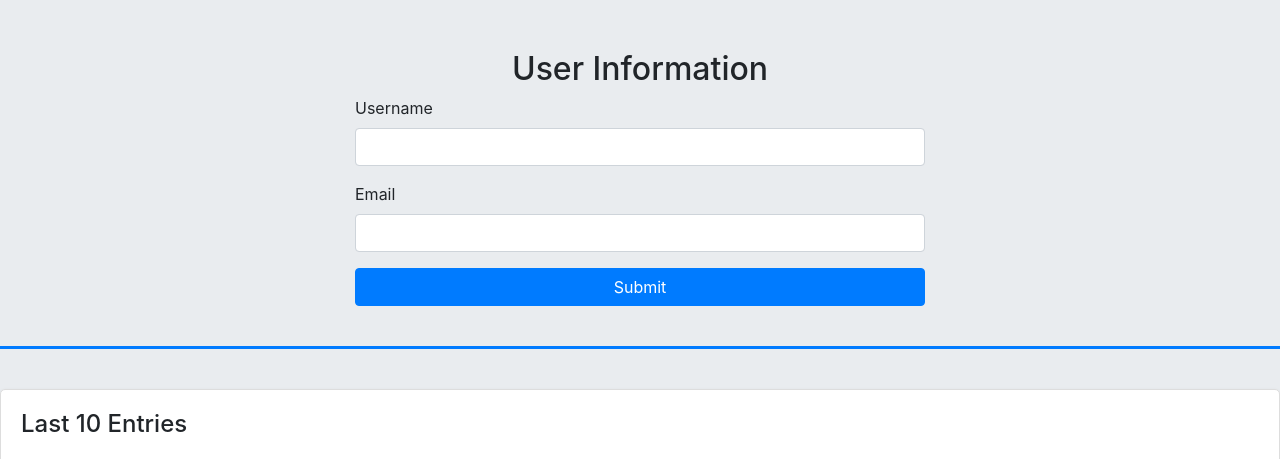
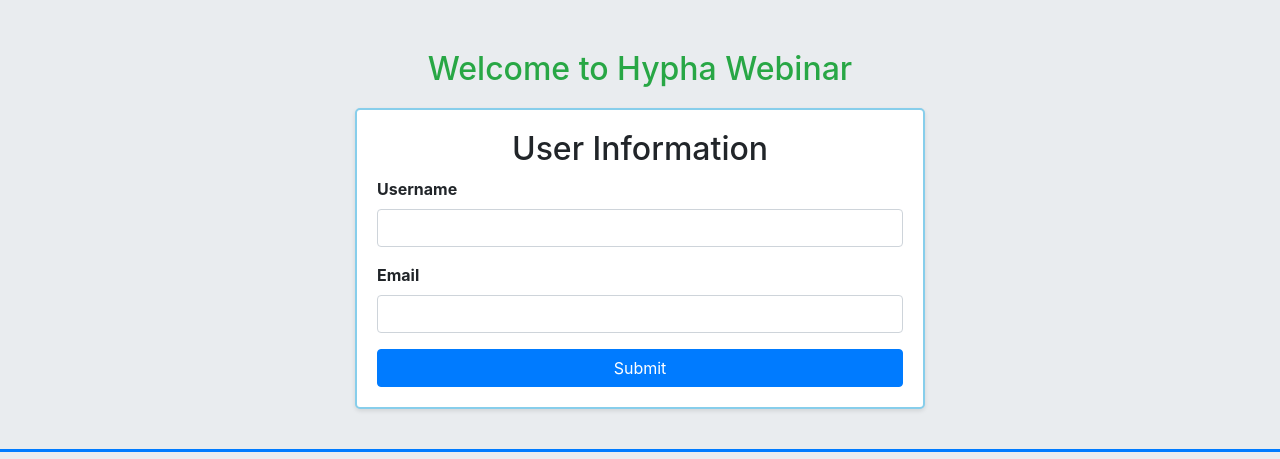
Before and after one commit to LionHuntDiG/ecs-demo, a Flask app: page / in a window 1280 px wide. Shown: the top 459 px of the page. Run offline with Flask 3, Linux system fonts and the light colour scheme; data that the repository does not hold is empty; some libraries are stand-ins or nearby versions.

Commit message:
improved ui

```diff
--- a/backend/app.py
+++ b/backend/app.py
@@ -2,6 +2,7 @@ from flask import Flask, request, jsonify
 import boto3
 from botocore.exceptions import NoCredentialsError, PartialCredentialsError
 import uuid
+import time
 
 app = Flask(__name__)
 
@@ -31,7 +32,8 @@ def add_entry():
         table.put_item(Item={
             'ID': str(uuid.uuid4()),  # Generate a unique ID
             'username': data['username'],
-            'email': data['email']
+            'email': data['email'],
+            'timestamp': int(time.time())  # Current timestamp
         })
         return jsonify({"message": "Data has been saved successfully!"})
     except NoCredentialsError as e:
--- a/frontend/app.py
+++ b/frontend/app.py
@@ -1,10 +1,10 @@
 from flask import Flask, render_template, request, jsonify
 import requests
 import os
+import time
 
 app = Flask(__name__)
 
-# Get the backend URL from the environment variable
 # Get the backend URL from the environment variable
 backend_url = os.getenv('BACKEND_URL', 'http://backend.myapp.local:5000/api')
 
@@ -13,7 +13,12 @@ def index():
     try:
         response = requests.get(backend_url)
         data = response.json()
-        return render_template('index.html', data=data)
+
+        # Sort the entries by timestamp and get the latest 10 entries
+        sorted_data = sorted(data, key=lambda x: x.get('timestamp', 0), reverse=True)
+        latest_data = sorted_data[:10]
+
+        return render_template('index.html', data=latest_data)
     except Exception as e:
         return jsonify({'error': str(e)}), 500
 
@@ -21,7 +26,9 @@ def index():
 def submit():
     username = request.form['username']
     email = request.form['email']
-    response = requests.post(backend_url, json={'username': username, 'email': email})
+    timestamp = int(time.time())  # Current timestamp
+
+    response = requests.post(backend_url, json={'username': username, 'email': email, 'timestamp': timestamp})
     if response.status_code == 200:
         return jsonify({'message': 'Data has been saved successfully!'})
     else:
--- a/frontend/templates/index.html
+++ b/frontend/templates/index.html
@@ -45,6 +45,9 @@
             padding: 10px;
             border: 1px solid #ddd;
         }
+        .entries-container tr:nth-child(even) {
+            background-color: #f8f9fa;
+        }
         .alert {
             position: fixed;
             top: 20px;
@@ -56,10 +59,28 @@
             margin-top: 40px;
             margin-bottom: 20px;
         }
+        .title {
+            text-align: center;
+            color: #28a745; /* Bright green color */
+            margin-bottom: 20px;
+            font-size: 2em;
+        }
+        .form-container {
+            border: 2px solid #87CEEB; /* Sky blue color */
+            border-radius: 5px;
+            padding: 20px;
+            box-shadow: 0 2px 4px rgba(0, 0, 0, 0.1);
+            background-color: #fff;
+        }
+        .form-container label {
+            font-weight: bold;
+        }
     </style>
 </head>
 <body>
     <div class="container">
+        <h1 class="title">Welcome to Hypha Webinar</h1>
+        <div class="form-container">
             <h2 class="text-center">User Information</h2>
             <form id="userForm">
                 <div class="form-group">
@@ -72,6 +93,7 @@
                 </div>
                 <button type="submit" class="btn btn-primary btn-block">Submit</button>
             </form>
+        </div>
     </div>
 
     <div class="separator"></div>
```
Lines whose indentation alone changed are shown as unchanged.
